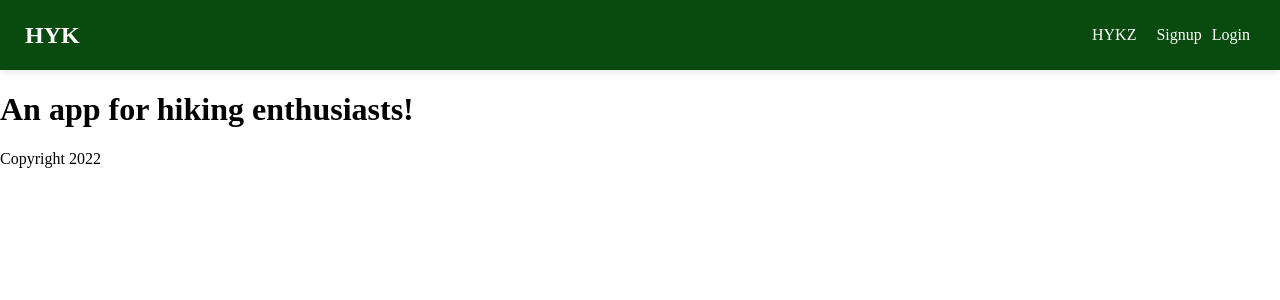
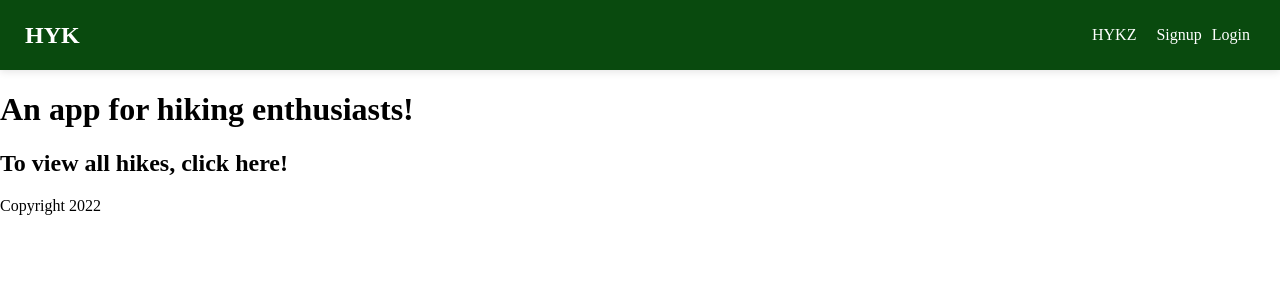
Before and after one commit to JRisJunior/hiking-frontend, a React (Vite) app: page / in a window 1280 px wide. Shown: the top 300 px of the page. Built offline with nearby package versions, Linux system fonts and the light colour scheme; the HTML template or start-up script is replaced by a standard one.

Commit message:
resolve conflicts, fix router to have content on hikes path

```diff
--- a/src/App.jsx
+++ b/src/App.jsx
@@ -1,6 +1,7 @@
 import { Header } from "./Header";
 import { Home } from "./Home";
 import { Footer } from "./Footer";
+import { Content } from "./Content";
 import { Login } from "./Login";
 import { Signup } from "./Signup";
 import { UserProfile } from "./UserProfile";
@@ -15,6 +16,7 @@ function App() {
         <Route path="/signup" element={<Signup />} />
         <Route path="/login" element={<Login />} />
         <Route path="/users/:id" element={<UserProfile />} />
+        <Route path="hikes" element={<Content />} />
       </Routes>
       <Footer />
     </div>
--- a/src/Home.jsx
+++ b/src/Home.jsx
@@ -2,6 +2,7 @@ export function Home() {
   return (
     <div>
       <h1>An app for hiking enthusiasts!</h1>
+      <h2> To view all hikes, click here!</h2>
     </div>
   );
 }
```
